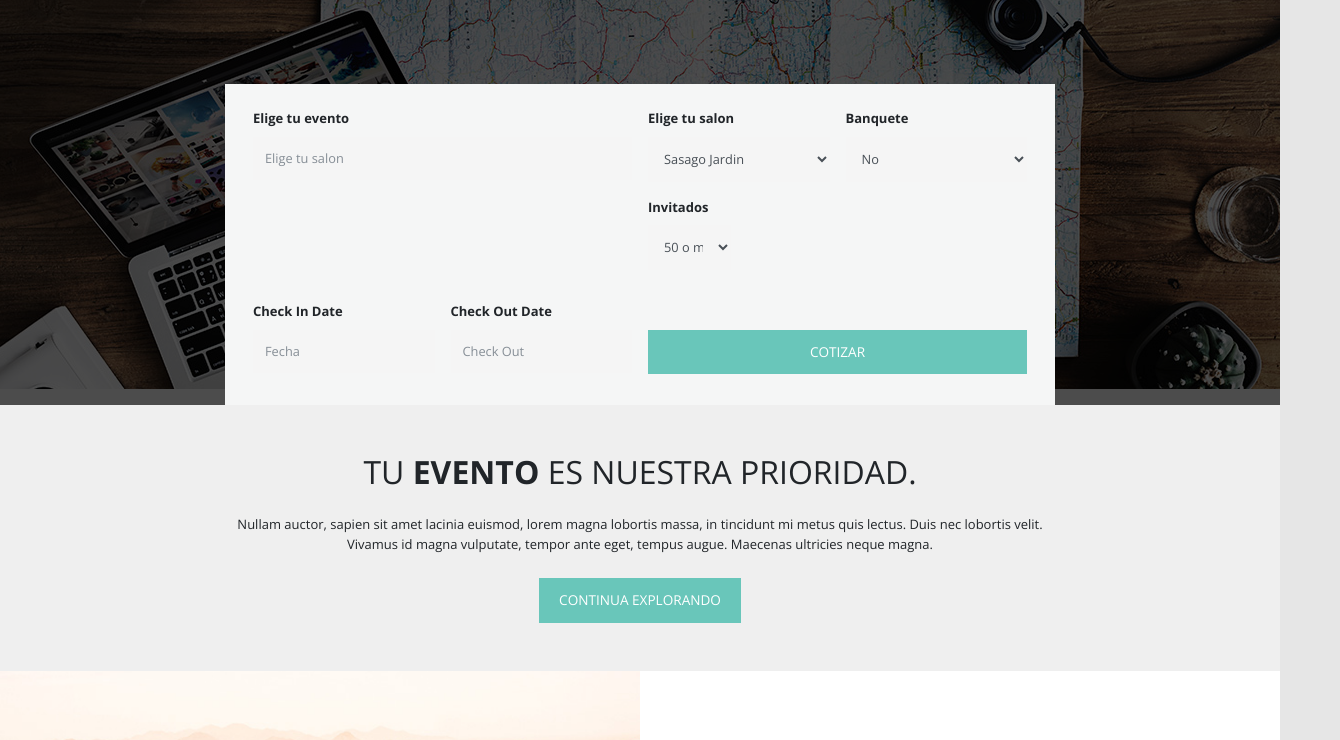
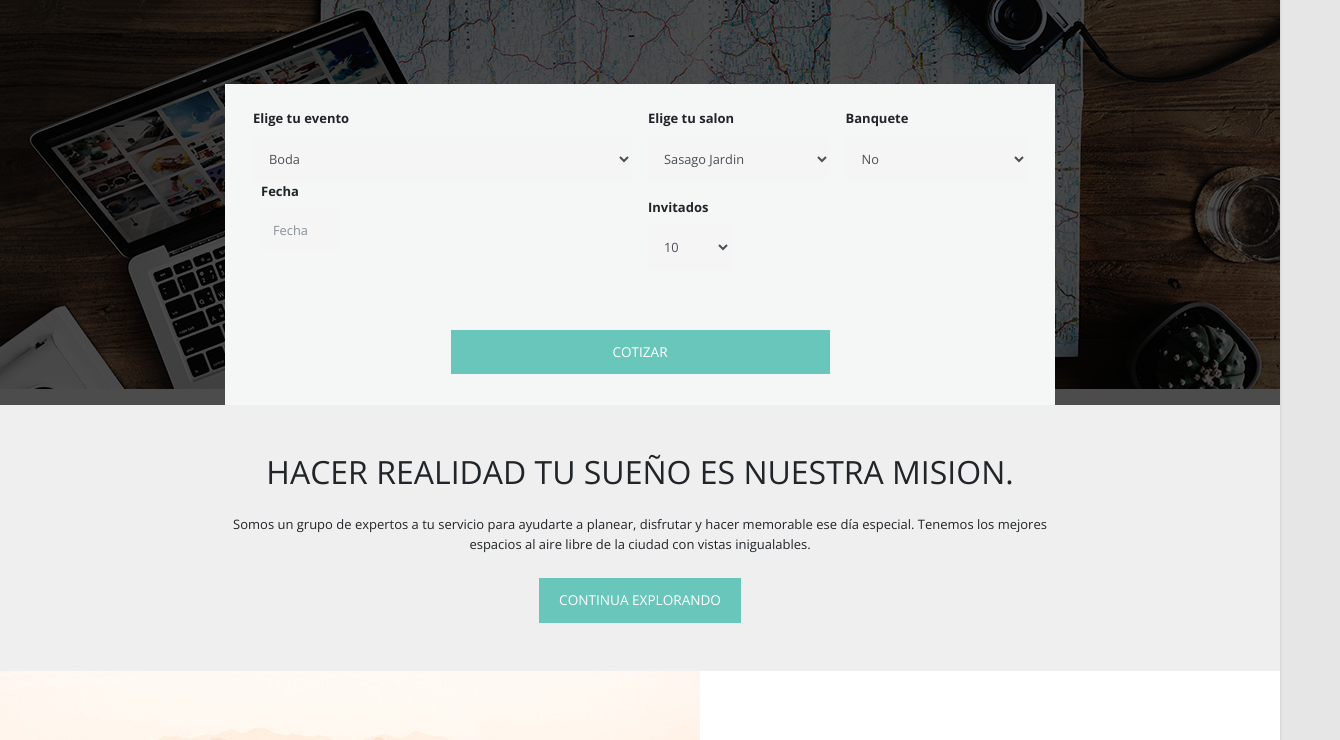
Before and after one commit to Jkev/PlatinoV2, a plain HTML site: page index.html in a window 1280 px wide. Shown: the part 450-1190 px from the top of the page, 1340 px wide, since content can reach past the window. Drawn offline with nearby package versions, Linux system fonts and the light colour scheme; some packages are replaced by stand-ins of ours.

Commit message:
updates 2502

```diff
--- a/css/datepicker.css
+++ b/css/datepicker.css
@@ -1,5 +1,8 @@
 .iconColor {
   color: white;
+}
+.center {
+  justify-content: center;
 }
 .qs-datepicker {
   color: black;
--- a/index.html
+++ b/index.html
@@ -70,9 +70,9 @@ http://www.templatemo.com/tm-511-journey
                         <div class="row tm-banner-row tm-banner-row-header">
                             <div class="col-xs-12">
                                 <div class="tm-banner-header">
-                                    <h1 class="text-uppercase tm-banner-title">Vamos a iniciar</h1>
+                                    <h1 class="text-uppercase tm-banner-title">¡Momentos que se viven una vez!</h1>
                                     <img src="img/dots-3.png" alt="Dots">
-                                    <p class="tm-banner-subtitle">We assist you to choose the best.</p>
+                                    <p class="tm-banner-subtitle">Te ayudamos a hacerlos realidad.</p>
                                     <a href="javascript:void(0)" class="tm-down-arrow-link"><i class="fa fa-2x fa-angle-down tm-down-arrow"></i></a>
                                 </div>
                             </div>  <!-- col-xs-12 -->
@@ -83,16 +83,25 @@ http://www.templatemo.com/tm-511-journey
                                 <div class="form-row tm-search-form-row">
                                     <div class="form-group tm-form-group tm-form-group-pad tm-form-group-1">
                                         <label for="inputCity">Elige tu evento</label>
-                                        <input name="destination" type="text" class="form-control" id="inputCity" placeholder="Elige tu salon">
+                                        <select name="room" class="form-control tm-select" id="evento">
+                                            <option value="Boda" selected>Boda</option>
+                                                <option value="XV">XV Años</option>
+                                                <option value="Graduación">Graduación</option>P
+
+                                        </select>
+                                        <div class="form-group tm-form-group tm-form-group-pad tm-form-group-3">
+                                            <label for="inputCheckIn">Fecha</label>
+                                            <input name="check-in" type="text" class="form-control" id="inputCheckIn" placeholder="Fecha">
+                                        </div>
                                     </div>
                                     <div class="form-group tm-form-group tm-form-group-1">
                                         <div class="form-group tm-form-group tm-form-group-pad tm-form-group-2">
                                             <label for="inputRoom">Elige tu salon</label>
                                             <select name="room" class="form-control tm-select" id="inputRoom">
-                                                <option value="1" selected>Sasago Jardin</option>
-                                                <option value="2">Salon 2</option>
-                                                <option value="3">Salon 3</option>
-                                                <option value="4">Salon 4</option>
+                                                <option value="Sasago" selected>Sasago Jardin</option>
+                                                <option value="Huerto">Huerto del Bambú</option>
+                                                <option value="Finca">Finca la Encantada</option>P
+                                                <option value="Palapa">Palapa tu Atardecer</option>
                                             </select>
                                         </div>
                                         <div class="form-group tm-form-group tm-form-group-pad tm-form-group-2">
@@ -105,25 +114,35 @@ http://www.templatemo.com/tm-511-journey
                                         <div class="form-group tm-form-group tm-form-group-pad tm-form-group-3">
                                             <label for="inputAdult">Invitados</label>
                                             <select name="adult" class="form-control tm-select" id="inputAdult">
-                                                <option value="1" selected>50 o menos</option>
-                                                <option value="2">100</option>
-                                                <option value="3">150</option>
-                                                <option value="4">200</option>
+                                                <option value="1" selected>10</option>
+                                                <option value="2">20</option>
+                                                <option value="3">30</option>
+                                                <option value="4">40</option>
+                                                <option value="5">50</option>
+                                                <option value="6">60</option>
+                                                <option value="7">70</option>
+                                                <option value="8">80</option>
+                                                <option value="9">90</option>
+                                                <option value="100">100</option>
+                                                <option value="110">110</option>
+                                                <option value="120">120</option>
+                                                <option value="130">130</option>
+                                                <option value="140">140</option>
+                                                <option value="150">150</option>
+                                                <option value="160">160</option>
+                                                <option value="170">170</option>
+                                                <option value="180">180</option>
+                                                <option value="190">190</option>
+                                                <option value="200">200</option>
+                                                <option value="100">Más de 200</option>
+                                            </select>
 
-                                            </select>
                                         </div>
                                     </div>
                                 </div> <!-- form-row -->
-                                <div class="form-row tm-search-form-row">
+                                <div class="form-row tm-search-form-row center">
 
-                                    <div class="form-group tm-form-group tm-form-group-pad tm-form-group-3">
-                                        <label for="inputCheckIn">Check In Date</label>
-                                        <input name="check-in" type="text" class="form-control" id="inputCheckIn" placeholder="Fecha">
-                                    </div>
-                                    <div class="form-group tm-form-group tm-form-group-pad tm-form-group-3">
-                                        <label for="inputCheckOut">Check Out Date</label>
-                                        <input name="check-out" type="text" class="form-control" id="inputCheckOut" placeholder="Check Out">
-                                    </div>
+
                                     <div class="form-group tm-form-group tm-form-group-pad tm-form-group-1">
                                         <label for="btnSubmit">&nbsp;</label>
                                         <button type="submit" class="btn btn-primary tm-btn tm-btn-search text-uppercase" id="btnSubmit">Cotizar</button>
@@ -141,8 +160,9 @@ http://www.templatemo.com/tm-511-journey
                 <div class="container">
                     <div class="row">
                         <div class="col-xs-12 mx-auto tm-about-text-wrap text-center">
-                            <h2 class="text-uppercase mb-4">Tu <strong>Evento</strong> es nuestra prioridad.</h2>
-                            <p class="mb-4">Nullam auctor, sapien sit amet lacinia euismod, lorem magna lobortis massa, in tincidunt mi metus quis lectus. Duis nec lobortis velit. Vivamus id magna vulputate, tempor ante eget, tempus augue. Maecenas ultricies neque magna.</p>
+                            <h2 class="text-uppercase mb-4">HACER REALIDAD TU SUEÑO ES NUESTRA MISION.</h2>
+                            <p class="mb-4">Somos un grupo de expertos a tu servicio para ayudarte a planear, disfrutar y hacer memorable ese día especial.
+                                Tenemos los mejores espacios al aire libre de la ciudad con vistas inigualables.</p>
                             <a href="#" class="text-uppercase btn-primary tm-btn">Continua Explorando</a>
                         </div>
                     </div>
@@ -158,8 +178,8 @@ http://www.templatemo.com/tm-511-journey
                     </div>
                     <div class="tm-slideshow-description tm-bg-primary">
                         <h2 class="">Sasago Jardin</h2>
-                        <p>Aenean in lacus nec dolor fermentum congue. Maecenas ut velit pharetra, pharetra tortor sit amet, vulputate sem. Vestibulum mi nibh, faucibus ac eros id, sagittis tincidunt velit. Proin interdum ullamcorper faucibus. Ut mi nunc, sollicitudin non pulvinar id, sagittis eget diam.</p>
-                        <a href="#" class="text-uppercase tm-btn tm-btn-white tm-btn-white-primary">Continue Reading</a>
+                        <p>Hermoso y confortable jardín en el corazón de la ciudad con los servicios necesarios para todo tipo de celebración. La atención personalizada es nuestra mayor fortaleza ya que de principio a fin estará a su lado nuestro Event Planner. Contamos con servicios Profesionales de Decoración, Diseño de Eventos y Catering. Nos respaldan 8 años de experiencia en realización de eventos exitosos. </p>
+                        <a href="#" class="text-uppercase tm-btn tm-btn-white tm-btn-white-primary">Cotizar</a>
                     </div>
                 </section>
                 <section class="clearfix tm-slideshow-section tm-slideshow-section-reverse">
```
